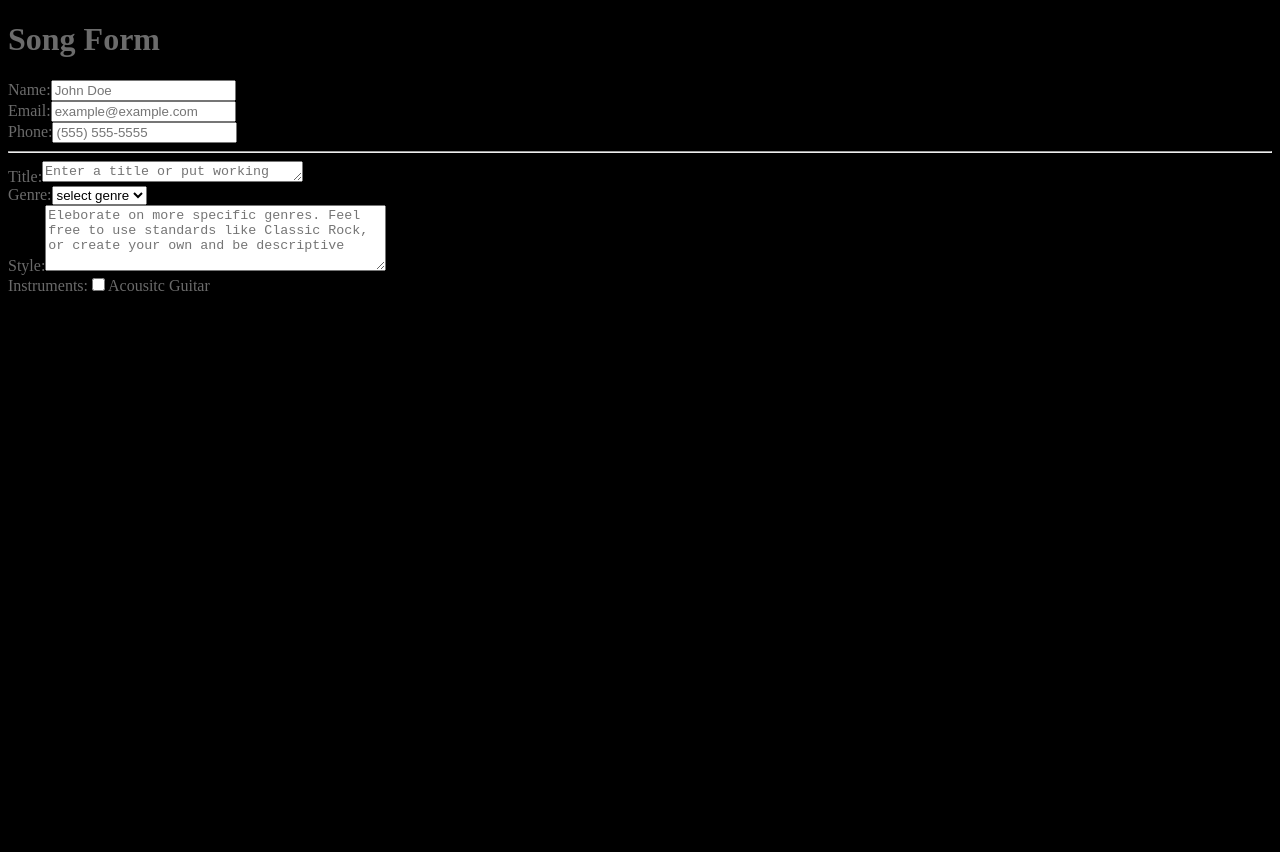
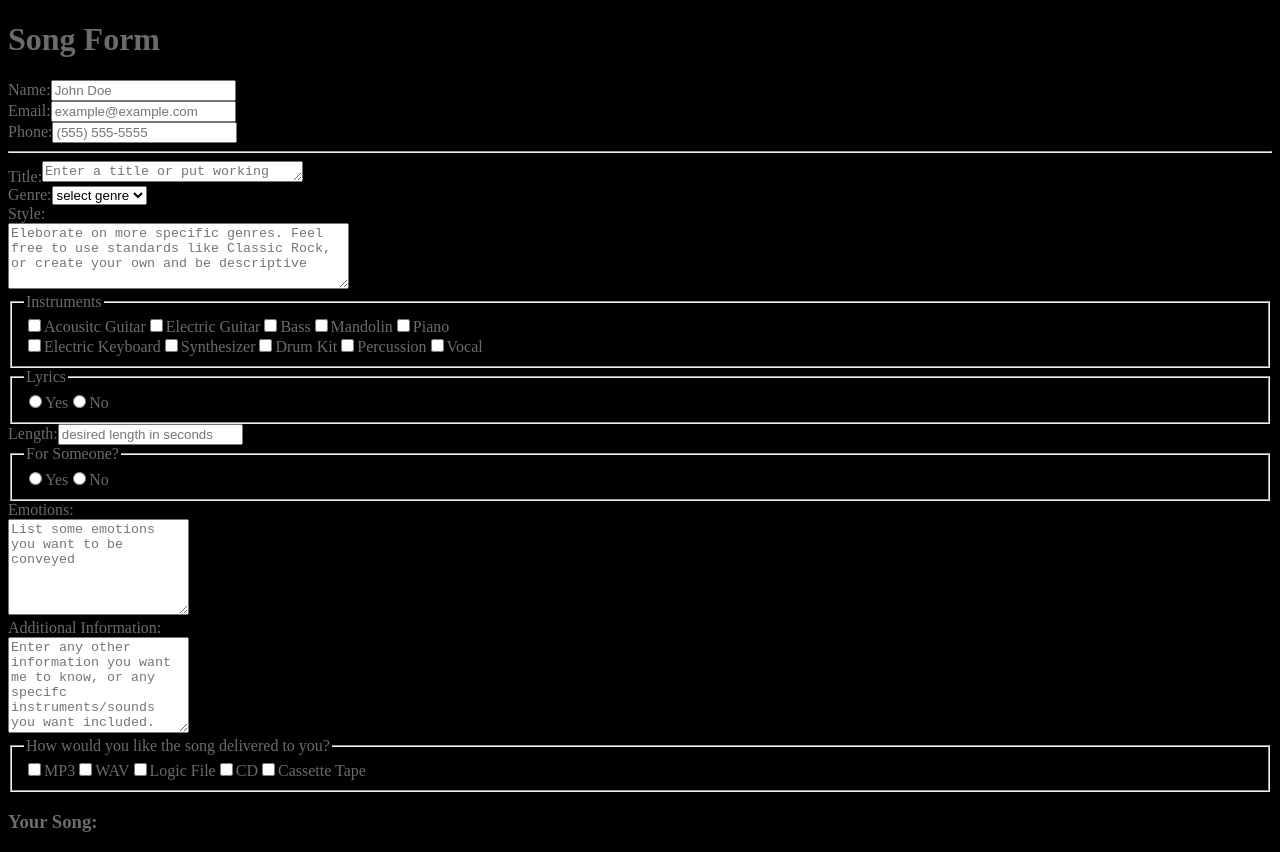
Before and after one commit to ColeSexton/final-U1-Cole-S, a React (Vite) app in the folder coles-webpage/: page /SongForm in a window 1280 px wide. Before the commit the page ends 800 px from the top, so only its background shows below. Built offline with nearby package versions, Linux system fonts and the light colour scheme.

Commit message:
basic song form completed

```diff
--- a/coles-webpage/src/components/SongForm.jsx
+++ b/coles-webpage/src/components/SongForm.jsx
@@ -9,27 +9,39 @@ const [formData, setFormData] = useState({
     genre:"",
     style:"",
     instruments:[],
-    lyrics:"",
+    lyricsIncluded:"",
+    lyricsText:"",
     length:"",
     forSomeone:"",
+    forSomeoneExplain:"",
     emotions:"",
     extraInfo:"",
-    bounceType:""
+    bounce:[]
 
 });
+
+const bounceOptions = ["mp3", "wav", ".logix", "cd", "tape"];
+const formatLabels = {
+  "mp3": "MP3",
+  "wav": "WAV",
+  ".logix": "Logic File",
+  "cd": "CD",
+  "tape": "Cassette Tape"
+};
+
 
 
 const handleChange = (e) =>{
     const {name, value, type, checked} = e.target;
 
-    if(name === "instruments"){
+    if(name === "instruments" || name === "bounce"){
         setFormData((formData) =>{
             const updated = checked
-            ? [...formData.instruments, value]
-            : formData.instruments.filter((instrument) => instrument !== value);
+            ? [...formData[name], value]
+            : formData[name].filter((item) => item !== value);
             return{
                 ...formData,
-                instruments: updated
+                [name]: updated
             };
 
         });
@@ -84,12 +96,16 @@ const handleChange = (e) =>{
             </label>
             <br />
 
-            <label for="style">Style:
+            <label for="style">Style: <br />
             <textarea type="text" id="style" name="style" rows="4" cols="40" maxLength="400" placeholder="Eleborate on more specific genres. Feel free to use standards like Classic Rock, or create your own and be descriptive " value={formData.style} onChange={handleChange}></textarea>
             </label>
             <br />
 
-            <label for="instruments">Instruments:
+            <fieldset className="insBoxes">
+
+            <legend>Instruments </legend>
+
+            <label>
             <input
             type="checkbox"
             name="instruments"
@@ -99,9 +115,195 @@ const handleChange = (e) =>{
             Acousitc Guitar
             </label>
 
+            <label>
+            <input
+            type="checkbox"
+            name="instruments"
+            value="electric"
+            checked={formData.instruments.includes("electric")}
+            onChange={handleChange} />
+            Electric Guitar
+            </label>
+
+            <label>
+            <input
+            type="checkbox"
+            name="instruments"
+            value="bass"
+            checked={formData.instruments.includes("bass")}
+            onChange={handleChange} />
+            Bass
+            </label>
+
+            <label>
+            <input
+            type="checkbox"
+            name="instruments"
+            value="mandolin"
+            checked={formData.instruments.includes("mandolin")}
+            onChange={handleChange} />
+            Mandolin
+            </label>
+
+            <label>
+            <input
+            type="checkbox"
+            name="instruments"
+            value="piano"
+            checked={formData.instruments.includes("piano")}
+            onChange={handleChange} />
+            Piano
+            </label>
+            <br />
+
+            <label>
+            <input
+            type="checkbox"
+            name="instruments"
+            value="keyboard"
+            checked={formData.instruments.includes("keyboard")}
+            onChange={handleChange} />
+            Electric Keyboard
+            </label>
+
+            <label>
+            <input
+            type="checkbox"
+            name="instruments"
+            value="synth"
+            checked={formData.instruments.includes("synth")}
+            onChange={handleChange} />
+            Synthesizer
+            </label>
 
 
+            <label>
+            <input
+            type="checkbox"
+            name="instruments"
+            value="drums"
+            checked={formData.instruments.includes("drums")}
+            onChange={handleChange} />
+            Drum Kit
+            </label>
+
+            <label>
+            <input
+            type="checkbox"
+            name="instruments"
+            value="percussion"
+            checked={formData.instruments.includes("percussion")}
+            onChange={handleChange} />
+            Percussion
+            </label>
+
+            <label>
+            <input
+            type="checkbox"
+            name="instruments"
+            value="vocal"
+            checked={formData.instruments.includes("vocal")}
+            onChange={handleChange} />
+            Vocal
+            </label>
+            </fieldset>
+
+            <fieldset>
+            <legend>Lyrics</legend>
+                <label for="lyricsYes">
+                <input type="radio" id="lyricsYes" name="lyricsIncluded" value="yes" checked={formData.lyricsIncluded === "yes"} onChange={handleChange}/>
+                Yes
+                </label>
+
+                <label for="lyricsNo">
+                <input type="radio" id="lyricsNo" name="lyricsIncluded" value="no" checked={formData.lyricsIncluded === "no"} onChange={handleChange}/>
+                No
+                </label>
+                <br />
+
+                {formData.lyricsIncluded === "yes" && (
+                <textarea
+                type="text"
+                id="lyricsText"
+                name="lyricsText"
+                rows="5" cols="50"
+                maxLength="400"
+                placeholder="Type ideas, poems, lyrics, or say that you want me to write lyrics about soemthing!"
+                value={formData.lyricsText}
+                onChange={handleChange}></textarea>
+                )}
+            </fieldset>
+
+            <label for="length">
+            Length:
+            <input type="number" id="length" name="length" placeholder="desired length in seconds" value={formData.length} onChange={handleChange} ></input>
+            </label>
+
+            <fieldset>
+                <legend>For Someone?</legend>
+
+                    <label for="forSomeoneYes">
+                    <input type="radio" id="forSomeoneYes" name="forSomeone" value="yes" checked={formData.forSomeone === "yes"} onChange={handleChange}/>
+                    Yes
+                    </label>
+
+                    <label for="forSomeoneNo">
+                    <input type="radio" id="forSomeoneNo" name="forSomeone" value="no" checked={formData.forSomeone === "no"} onChange={handleChange}/>
+                    No
+                    </label>
+                    <br />
+
+                    {formData.forSomeone === "yes" && (
+                        <textarea
+                        type="text"
+                        id="forSomeoneExplain"
+                        name="forSomeoneExplain"
+                        rows="5" cols="50"
+                        maxLength="400"
+                        placeholder="Who is this song for? this can be a person, group, or project. Please explain!"
+                        value={formData.forSomeoneExplain}
+                        onChange={handleChange}
+                        ></textarea>
+                    )}
+            </fieldset>
+
+            <label for="emotions">
+                Emotions:
+                <br />
+              <textarea type="text" id="emotions" name="emotions" rows="6" cols="20" maxLength="500" placeholder="List some emotions you want to be conveyed" value={formData.emotions} onChange={handleChange}></textarea>
+            </label>
+            <br />
+
+
+            <label for="extraInfo">
+                    Additional Information:
+                    <br />
+                    <textarea type="text" id="extraInfo" name="extraInfo" rows="6" cols="20" maxLength="500" placeholder="Enter any other information you want me to know, or any specifc instruments/sounds you want included."
+                    value={formData.extraInfo} onChange={handleChange}></textarea>
+
+            </label>
+
+            <fieldset>
+                <legend>How would you like the song delivered to you?</legend>
+
+                    {bounceOptions.map((option) => (
+                    <label key={option}>
+                        <input
+                        type="checkbox"
+                        name="bounce"
+                        value={option}
+                        checked={formData.bounce.includes(option)}
+                        onChange={handleChange}
+                        />
+                        {formatLabels[option] || option}
+                         </label>
+                    ))}
+            </fieldset>
             </form>
+
+            <div>
+                <h3>Your Song:</h3>
+            </div>
         </div>
     )
 
```
